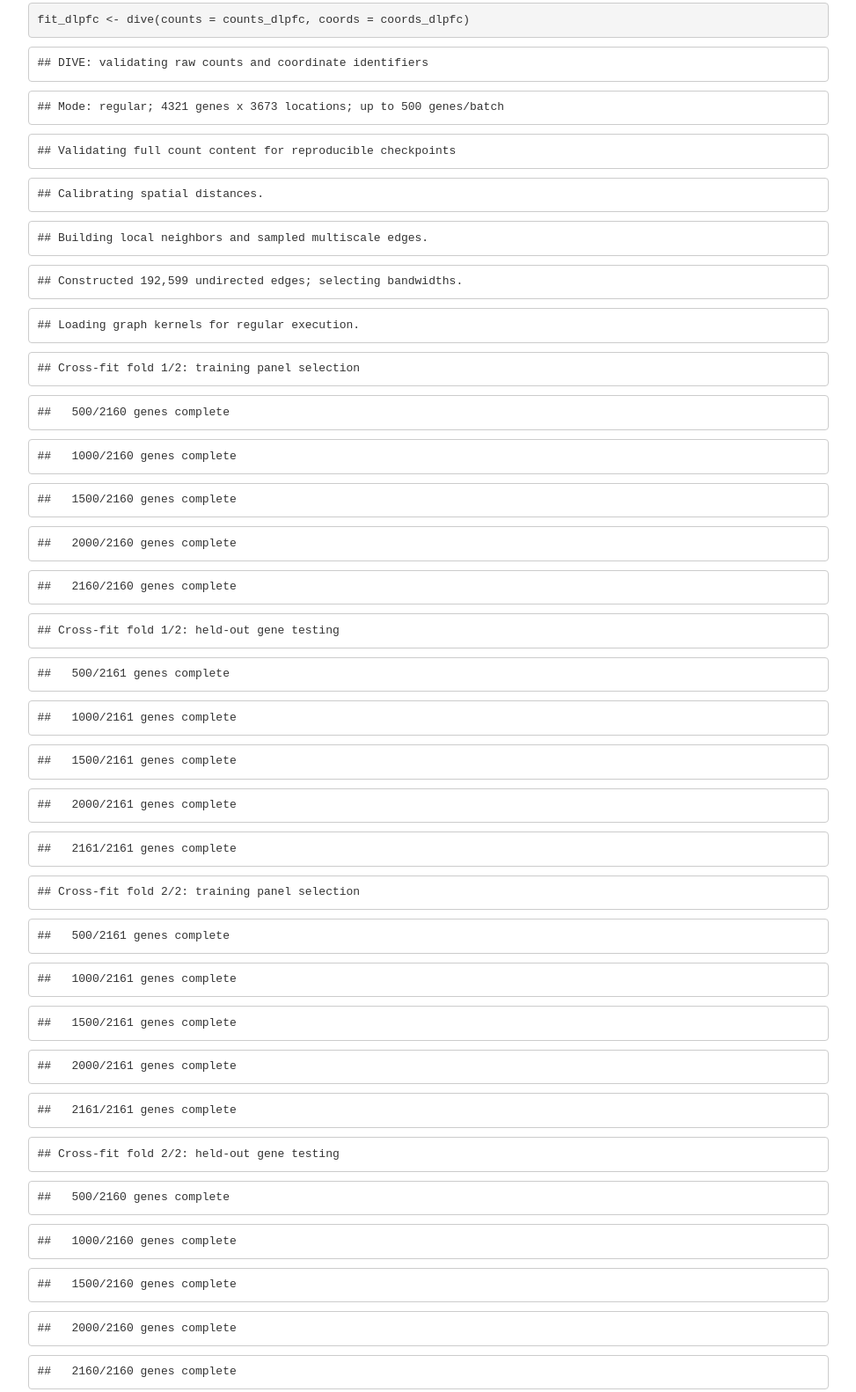
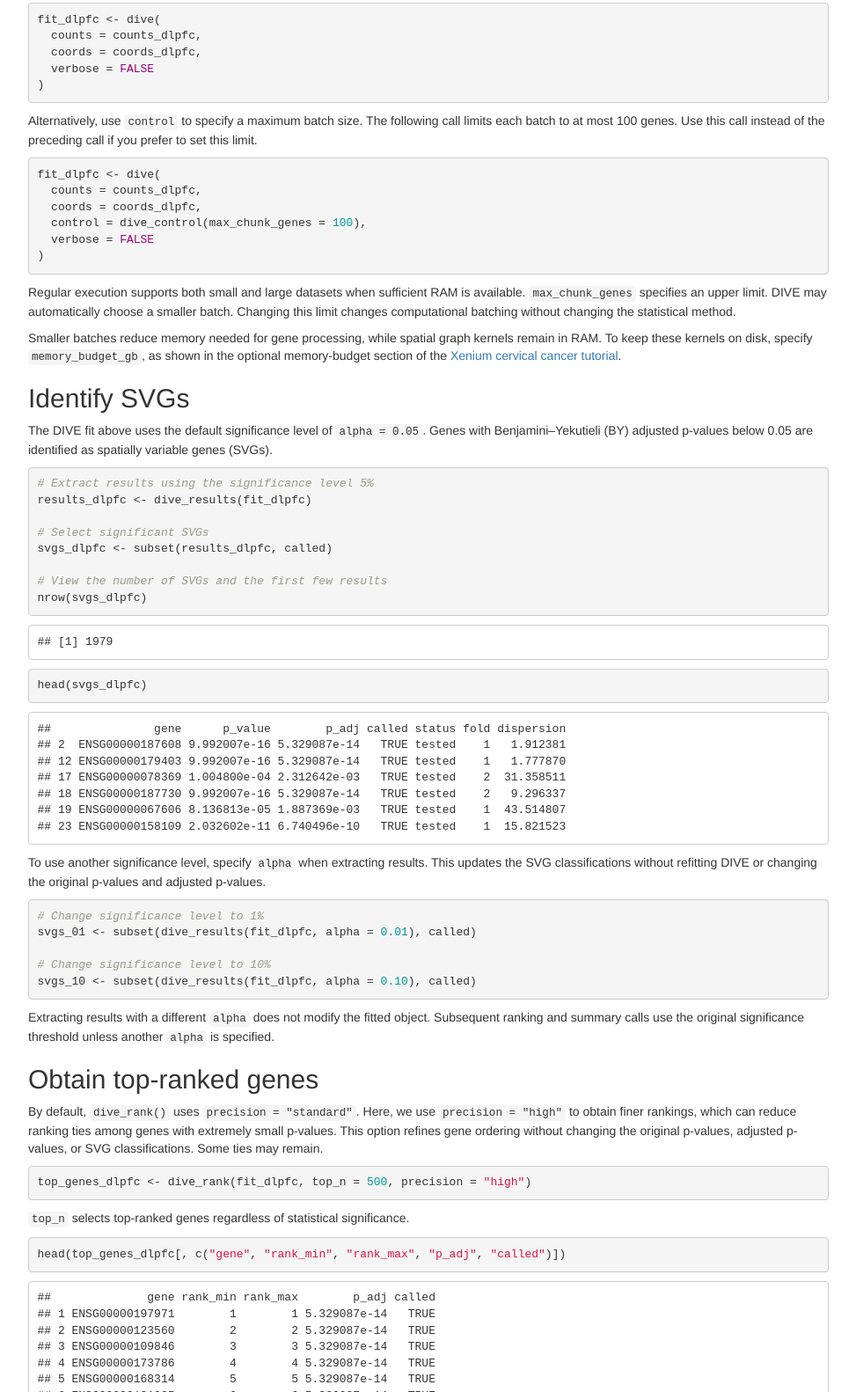
Before and after one commit to wangnaij/DIVE-tutorials, a plain HTML site: page tutorial_dlpfc.html in a window 1280 px wide. Shown: the part 2071-3653 px from the top of the page at 88% size, without its empty margins (153-1126 px from the left). Drawn offline with nearby package versions, Linux system fonts and the light colour scheme; some packages are replaced by stand-ins of ours.

Commit message:
Hide DLPFC fitting progress

```diff
--- a/tutorial_dlpfc.html
+++ b/tutorial_dlpfc.html
@@ -493,39 +493,11 @@ The retained counts remain raw and unnormalized.</p>
 <p>Run DIVE with regular execution. By default, DIVE automatically
 chooses the number of genes processed in each batch based on the number
 of spatial locations.</p>
-<pre class="r"><code>fit_dlpfc &lt;- dive(counts = counts_dlpfc, coords = coords_dlpfc)</code></pre>
-<pre><code>## DIVE: validating raw counts and coordinate identifiers</code></pre>
-<pre><code>## Mode: regular; 4321 genes x 3673 locations; up to 500 genes/batch</code></pre>
-<pre><code>## Validating full count content for reproducible checkpoints</code></pre>
-<pre><code>## Calibrating spatial distances.</code></pre>
-<pre><code>## Building local neighbors and sampled multiscale edges.</code></pre>
-<pre><code>## Constructed 192,599 undirected edges; selecting bandwidths.</code></pre>
-<pre><code>## Loading graph kernels for regular execution.</code></pre>
-<pre><code>## Cross-fit fold 1/2: training panel selection</code></pre>
-<pre><code>##   500/2160 genes complete</code></pre>
-<pre><code>##   1000/2160 genes complete</code></pre>
-<pre><code>##   1500/2160 genes complete</code></pre>
-<pre><code>##   2000/2160 genes complete</code></pre>
-<pre><code>##   2160/2160 genes complete</code></pre>
-<pre><code>## Cross-fit fold 1/2: held-out gene testing</code></pre>
-<pre><code>##   500/2161 genes complete</code></pre>
-<pre><code>##   1000/2161 genes complete</code></pre>
-<pre><code>##   1500/2161 genes complete</code></pre>
-<pre><code>##   2000/2161 genes complete</code></pre>
-<pre><code>##   2161/2161 genes complete</code></pre>
-<pre><code>## Cross-fit fold 2/2: training panel selection</code></pre>
-<pre><code>##   500/2161 genes complete</code></pre>
-<pre><code>##   1000/2161 genes complete</code></pre>
-<pre><code>##   1500/2161 genes complete</code></pre>
-<pre><code>##   2000/2161 genes complete</code></pre>
-<pre><code>##   2161/2161 genes complete</code></pre>
-<pre><code>## Cross-fit fold 2/2: held-out gene testing</code></pre>
-<pre><code>##   500/2160 genes complete</code></pre>
-<pre><code>##   1000/2160 genes complete</code></pre>
-<pre><code>##   1500/2160 genes complete</code></pre>
-<pre><code>##   2000/2160 genes complete</code></pre>
-<pre><code>##   2160/2160 genes complete</code></pre>
-<pre><code>## DIVE finished: 1979 SVGs at BY-adjusted p &lt; 0.05; 0 untestable genes.</code></pre>
+<pre class="r"><code>fit_dlpfc &lt;- dive(
+  counts = counts_dlpfc,
+  coords = coords_dlpfc,
+  verbose = FALSE
+)</code></pre>
 <p>Alternatively, use <code>control</code> to specify a maximum batch
 size. The following call limits each batch to at most 100 genes. Use
 this call instead of the preceding call if you prefer to set this
@@ -533,7 +505,8 @@ limit.</p>
 <pre class="r"><code>fit_dlpfc &lt;- dive(
   counts = counts_dlpfc,
   coords = coords_dlpfc,
-  control = dive_control(max_chunk_genes = 100)
+  control = dive_control(max_chunk_genes = 100),
+  verbose = FALSE
 )</code></pre>
 <p>Regular execution supports both small and large datasets when
 sufficient RAM is available. <code>max_chunk_genes</code> specifies an
```
